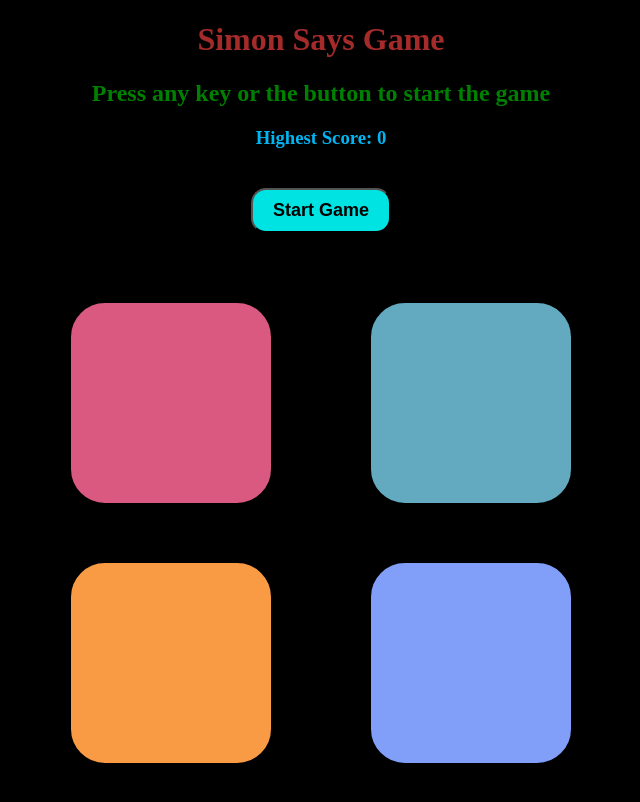
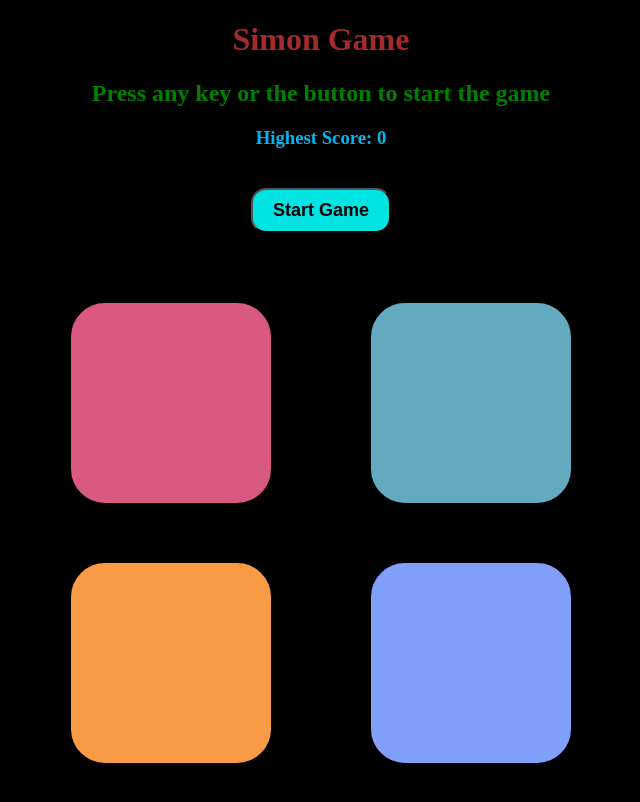
Before and after one commit to Akasmit/Simon-game, a plain HTML site: page index.html in a window 1280 px wide. Shown: the whole page, without its empty margins (319-959 px from the left). Drawn offline with Linux system fonts and the light colour scheme.

Commit message:
title updated

```diff
--- a/index.html
+++ b/index.html
@@ -3,11 +3,11 @@
     <meta charset="UTF-8">
     <meta name="viewport" content="width=device-width, initial-scale=1.0">
     <link rel="stylesheet" href="style.css">
-    <title>Simon Says Game</title>
+    <title>Simon Game</title>
 </head>
 
 <body>
-<h1>Simon Says Game</h1>
+<h1>Simon Game</h1>
 <h2>Press any key or the button to start the game</h2>
 <h3>Highest Score: <span id="score">0</span></h3>
 <button class="startBtn" id="startBtn">Start Game</button>
```
